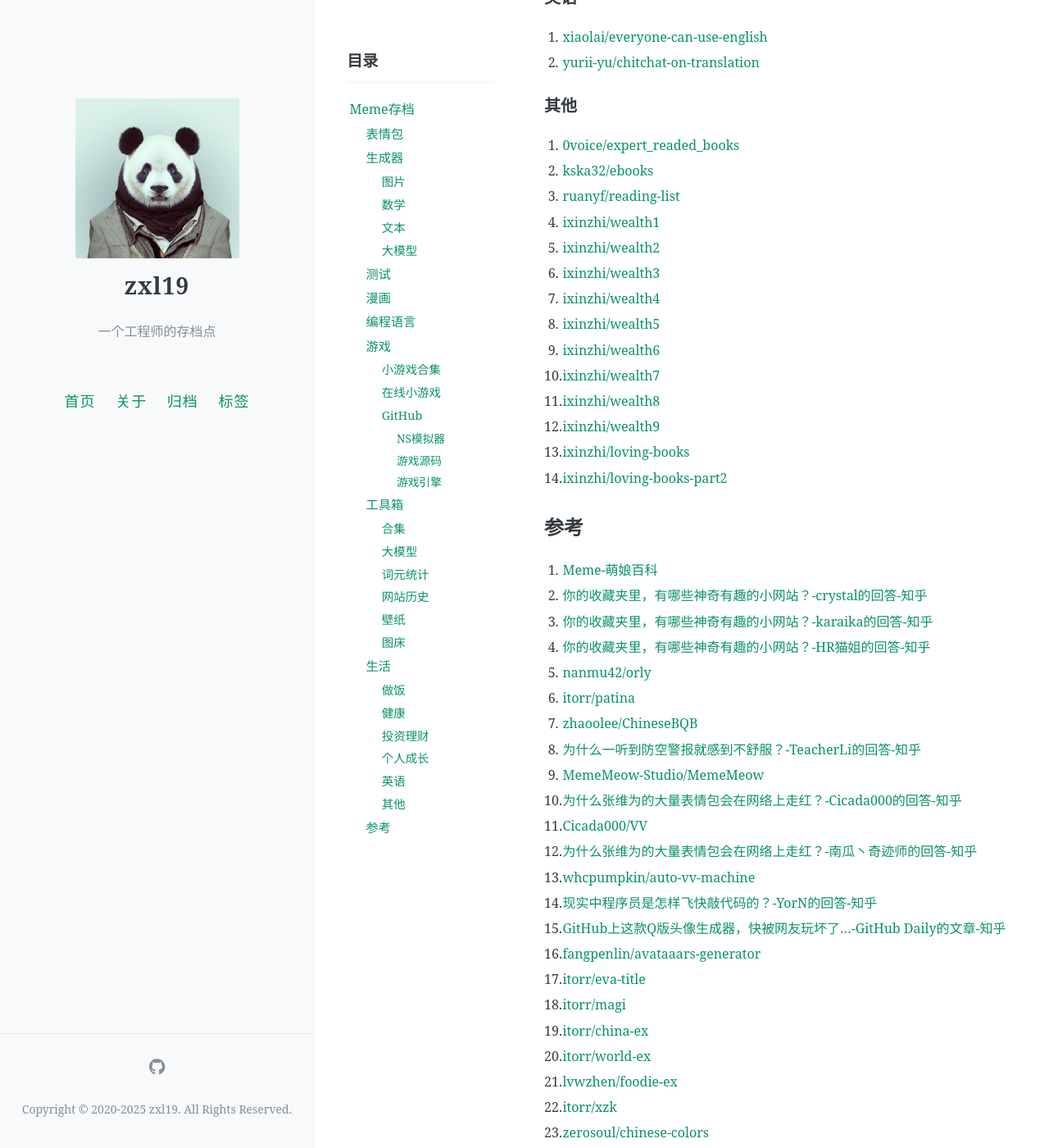
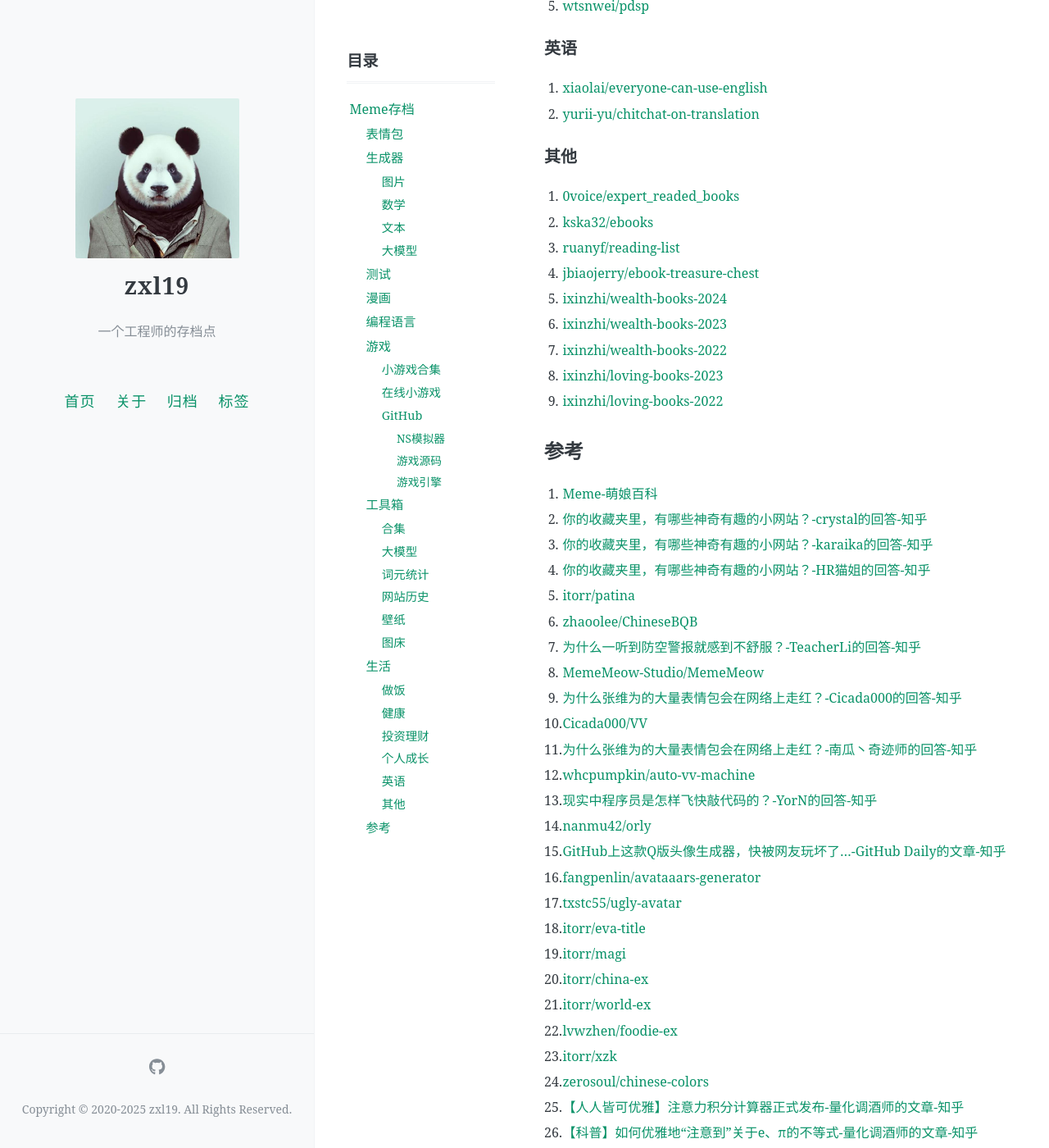
Before and after one commit to zxl19/zxl19.github.io, a Jekyll site: the page built from _posts/2020-06-08-meme-archive.md, in a window 1280 px wide and 1400 px high, scrolled down 6637 px. Shown: the whole window at 82% size. Built offline with Jekyll 4.4.1, drawn with Linux system fonts in a browser that asks for light colours; comment, search, counter and statistics services are not loaded; some of the changed text lies outside the part shown.

Commit message:
Update Posts modified:   _posts/2020-06-08-meme-archive.md modified:   _posts/2021-05-22-cpp-material.md modified:   _posts/2021-05-25-slam-tool.md modified:   _posts/2021-06-01-cpp-library.md modified:   _posts/2021-06-15-ai-material.md modified:   _posts/2021-10-11-terminal-tool.md

```diff
--- a/_posts/2020-06-08-meme-archive.md
+++ b/_posts/2020-06-08-meme-archive.md
@@ -33,14 +33,16 @@ Meme这个词最初源自英国著名科学家理查德·道金斯所著的《
 2. [维基百科转参考文献](https://m-journal.org)
 3. [狗屁不通文章生成器](https://suulnnka.github.io/BullshitGenerator/index.html)
 4. [Avataaars Generator](https://getavataaars.com)
-5. [福音战士标题生成器](https://lab.magiconch.com/eva-title/)
-6. [MAGI System](https://lab.magiconch.com/magi/)
-7. [中国制霸生成器](https://lab.magiconch.com/china-ex/)
-8. [全球制霸生成器](https://lab.magiconch.com/world-ex/)
-9. [吃货制霸生成器](https://food.lvwzhen.com/)
-10. [斜着看生成器](https://lab.magiconch.com/xzk/)
-11. [绯红-中国传统颜色手册](https://colors.ichuantong.cn)
-12. [Linify](http://linify.me)
+5. [Ugly Avatar](https://www.ugly-avatar.com)
+6. [Ugly Avatar](https://txstc55.github.io/ugly-avatar/)
+7. [福音战士标题生成器](https://lab.magiconch.com/eva-title/)
+8. [MAGI System](https://lab.magiconch.com/magi/)
+9. [中国制霸生成器](https://lab.magiconch.com/china-ex/)
+10. [全球制霸生成器](https://lab.magiconch.com/world-ex/)
+11. [吃货制霸生成器](https://food.lvwzhen.com/)
+12. [斜着看生成器](https://lab.magiconch.com/xzk/)
+13. [绯红-中国传统颜色手册](https://colors.ichuantong.cn)
+14. [Linify](http://linify.me)
 
 ### 数学
 
@@ -242,17 +244,12 @@ Meme这个词最初源自英国著名科学家理查德·道金斯所著的《
 1. [0voice/expert_readed_books](https://github.com/0voice/expert_readed_books)
 2. [kska32/ebooks](https://github.com/kska32/ebooks)
 3. [ruanyf/reading-list](https://github.com/ruanyf/reading-list)
-4. [ixinzhi/wealth1](https://github.com/ixinzhi/wealth1)
-5. [ixinzhi/wealth2](https://github.com/ixinzhi/wealth2)
-6. [ixinzhi/wealth3](https://github.com/ixinzhi/wealth3)
-7. [ixinzhi/wealth4](https://github.com/ixinzhi/wealth4)
-8. [ixinzhi/wealth5](https://github.com/ixinzhi/wealth5)
-9. [ixinzhi/wealth6](https://github.com/ixinzhi/wealth6)
-10. [ixinzhi/wealth7](https://github.com/ixinzhi/wealth7)
-11. [ixinzhi/wealth8](https://github.com/ixinzhi/wealth8)
-12. [ixinzhi/wealth9](https://github.com/ixinzhi/wealth9)
-13. [ixinzhi/loving-books](https://github.com/ixinzhi/loving-books)
-14. [ixinzhi/loving-books-part2](https://github.com/ixinzhi/loving-books-part2)
+4. [jbiaojerry/ebook-treasure-chest](https://github.com/jbiaojerry/ebook-treasure-chest)
+5. [ixinzhi/wealth-books-2024](https://github.com/ixinzhi/wealth-books-2024)
+6. [ixinzhi/wealth-books-2023](https://github.com/ixinzhi/wealth-books-2023)
+7. [ixinzhi/wealth-books-2022](https://github.com/ixinzhi/wealth-books-2022)
+8. [ixinzhi/loving-books-2023](https://github.com/ixinzhi/loving-books-2023)
+9. [ixinzhi/loving-books-2022](https://github.com/ixinzhi/loving-books-2022)
 
 ## 参考
 
@@ -260,43 +257,44 @@ Meme这个词最初源自英国著名科学家理查德·道金斯所著的《
 2. [你的收藏夹里，有哪些神奇有趣的小网站？-crystal的回答-知乎](https://www.zhihu.com/question/374997641/answer/3493997259)
 3. [你的收藏夹里，有哪些神奇有趣的小网站？-karaika的回答-知乎](https://www.zhihu.com/question/374997641/answer/55386742968)
 4. [你的收藏夹里，有哪些神奇有趣的小网站？-HR猫姐的回答-知乎](https://www.zhihu.com/question/374997641/answer/2435153242)
-5. [nanmu42/orly](https://github.com/nanmu42/orly)
-6. [itorr/patina](https://github.com/itorr/patina)
-7. [zhaoolee/ChineseBQB](https://github.com/zhaoolee/ChineseBQB)
-8. [为什么一听到防空警报就感到不舒服？-TeacherLi的回答-知乎](https://www.zhihu.com/question/32193703/answer/102408152458)
-9. [MemeMeow-Studio/MemeMeow](https://github.com/MemeMeow-Studio/MemeMeow)
-10. [为什么张维为的大量表情包会在网络上走红？-Cicada000的回答-知乎](https://www.zhihu.com/question/656505859/answer/91460193547)
-11. [Cicada000/VV](https://github.com/Cicada000/VV)
-12. [为什么张维为的大量表情包会在网络上走红？-南瓜丶奇迹师的回答-知乎](https://www.zhihu.com/question/656505859/answer/104916914271)
-13. [whcpumpkin/auto-vv-machine](https://github.com/whcpumpkin/auto-vv-machine)
-14. [现实中程序员是怎样飞快敲代码的？-YorN的回答-知乎](https://www.zhihu.com/question/344204034/answer/1268064267)
+5. [itorr/patina](https://github.com/itorr/patina)
+6. [zhaoolee/ChineseBQB](https://github.com/zhaoolee/ChineseBQB)
+7. [为什么一听到防空警报就感到不舒服？-TeacherLi的回答-知乎](https://www.zhihu.com/question/32193703/answer/102408152458)
+8. [MemeMeow-Studio/MemeMeow](https://github.com/MemeMeow-Studio/MemeMeow)
+9. [为什么张维为的大量表情包会在网络上走红？-Cicada000的回答-知乎](https://www.zhihu.com/question/656505859/answer/91460193547)
+10. [Cicada000/VV](https://github.com/Cicada000/VV)
+11. [为什么张维为的大量表情包会在网络上走红？-南瓜丶奇迹师的回答-知乎](https://www.zhihu.com/question/656505859/answer/104916914271)
+12. [whcpumpkin/auto-vv-machine](https://github.com/whcpumpkin/auto-vv-machine)
+13. [现实中程序员是怎样飞快敲代码的？-YorN的回答-知乎](https://www.zhihu.com/question/344204034/answer/1268064267)
+14. [nanmu42/orly](https://github.com/nanmu42/orly)
 15. [GitHub上这款Q版头像生成器，快被网友玩坏了...-GitHub Daily的文章-知乎](https://zhuanlan.zhihu.com/p/450978590)
 16. [fangpenlin/avataaars-generator](https://github.com/fangpenlin/avataaars-generator)
-17. [itorr/eva-title](https://github.com/itorr/eva-title)
-18. [itorr/magi](https://github.com/itorr/magi)
-19. [itorr/china-ex](https://github.com/itorr/china-ex)
-20. [itorr/world-ex](https://github.com/itorr/world-ex)
-21. [lvwzhen/foodie-ex](https://github.com/lvwzhen/foodie-ex)
-22. [itorr/xzk](https://github.com/itorr/xzk)
-23. [zerosoul/chinese-colors](https://github.com/zerosoul/chinese-colors)
-24. [【人人皆可优雅】注意力积分计算器正式发布-量化调酒师的文章-知乎](https://zhuanlan.zhihu.com/p/20960679909)
-25. [【科普】如何优雅地“注意到”关于e、π的不等式-量化调酒师的文章-知乎](https://zhuanlan.zhihu.com/p/669285539)
-26. [Ideosorter/ideosorter.github.io](https://github.com/Ideosorter/ideosorter.github.io)
-27. [LeftValues/leftvalues.github.io](https://github.com/LeftValues/leftvalues.github.io)
-28. [rightvaluestest/rightvaluestest.github.io](https://github.com/rightvaluestest/rightvaluestest.github.io)
-29. [一个独特的简历生成器，在GitHub开源了！-GitHub Daily的文章-知乎](https://zhuanlan.zhihu.com/p/504859666)
-30. [噫吁嚱！文言文亦能编程！此诚年度最骚语言也-量子位的文章-知乎](https://zhuanlan.zhihu.com/p/97985273)
-31. [你以为文言编程只是闹着玩？三个月后，人家IDE、教程、包管理器都有了-机器之心的文章-知乎](https://zhuanlan.zhihu.com/p/112650761)
-32. [Brainfuck-Wikipedia](https://en.wikipedia.org/wiki/Brainfuck)
-33. [童年圆梦合集！100款经典游戏全通关解说！【B站独播】-bilibili](https://www.bilibili.com/video/BV15u4y1M78g)
-34. [很适合上班时间打开的8个摸鱼必备网站，千万别让领导看到！-bilibili](https://www.bilibili.com/video/BV16u411d7N3)
-35. [为什么面对读博大家都那么悲观？-温酒煮咖啡的回答-知乎](https://www.zhihu.com/question/439204161/answer/3107116546)
-36. [红警代码竟然在GitHub上开源了！！！-GitHub Daily的文章-知乎](https://zhuanlan.zhihu.com/p/146383298)
-37. [js13kGames](https://js13kgames.com)
-38. [js13kGames 2022 winners](https://github.blog/2022-10-06-js13k-2022-winners/)
-39. [CorentinTh/it-tools](https://github.com/CorentinTh/it-tools)
-40. [未来已来？国内11家AI大模型盘点（附体验网址）-CSDN博客](https://blog.csdn.net/qq_51646682/article/details/136905451)
-41. [如何分析大型C++项目？-迷宫守望者的回答-知乎](https://www.zhihu.com/question/531050207/answer/3356560375)
-42. [很赞的两个高清壁纸网站：wallroom和wallhaven-帅小科的文章-知乎](https://zhuanlan.zhihu.com/p/376579457)
-43. [Ubuntu设置双屏显示长壁纸-码农家园](https://www.codenong.com/cs109695249/)
-44. [要命！《程序员延寿指南》火爆GitHub，日涨1500+星，跟着码农干多活20年-量子位的文章-知乎](https://zhuanlan.zhihu.com/p/502393797)
+17. [txstc55/ugly-avatar](https://github.com/txstc55/ugly-avatar)
+18. [itorr/eva-title](https://github.com/itorr/eva-title)
+19. [itorr/magi](https://github.com/itorr/magi)
+20. [itorr/china-ex](https://github.com/itorr/china-ex)
+21. [itorr/world-ex](https://github.com/itorr/world-ex)
+22. [lvwzhen/foodie-ex](https://github.com/lvwzhen/foodie-ex)
+23. [itorr/xzk](https://github.com/itorr/xzk)
+24. [zerosoul/chinese-colors](https://github.com/zerosoul/chinese-colors)
+25. [【人人皆可优雅】注意力积分计算器正式发布-量化调酒师的文章-知乎](https://zhuanlan.zhihu.com/p/20960679909)
+26. [【科普】如何优雅地“注意到”关于e、π的不等式-量化调酒师的文章-知乎](https://zhuanlan.zhihu.com/p/669285539)
+27. [Ideosorter/ideosorter.github.io](https://github.com/Ideosorter/ideosorter.github.io)
+28. [LeftValues/leftvalues.github.io](https://github.com/LeftValues/leftvalues.github.io)
+29. [rightvaluestest/rightvaluestest.github.io](https://github.com/rightvaluestest/rightvaluestest.github.io)
+30. [一个独特的简历生成器，在GitHub开源了！-GitHub Daily的文章-知乎](https://zhuanlan.zhihu.com/p/504859666)
+31. [噫吁嚱！文言文亦能编程！此诚年度最骚语言也-量子位的文章-知乎](https://zhuanlan.zhihu.com/p/97985273)
+32. [你以为文言编程只是闹着玩？三个月后，人家IDE、教程、包管理器都有了-机器之心的文章-知乎](https://zhuanlan.zhihu.com/p/112650761)
+33. [Brainfuck-Wikipedia](https://en.wikipedia.org/wiki/Brainfuck)
+34. [童年圆梦合集！100款经典游戏全通关解说！【B站独播】-bilibili](https://www.bilibili.com/video/BV15u4y1M78g)
+35. [很适合上班时间打开的8个摸鱼必备网站，千万别让领导看到！-bilibili](https://www.bilibili.com/video/BV16u411d7N3)
+36. [为什么面对读博大家都那么悲观？-温酒煮咖啡的回答-知乎](https://www.zhihu.com/question/439204161/answer/3107116546)
+37. [红警代码竟然在GitHub上开源了！！！-GitHub Daily的文章-知乎](https://zhuanlan.zhihu.com/p/146383298)
+38. [js13kGames](https://js13kgames.com)
+39. [js13kGames 2022 winners](https://github.blog/2022-10-06-js13k-2022-winners/)
+40. [CorentinTh/it-tools](https://github.com/CorentinTh/it-tools)
+41. [未来已来？国内11家AI大模型盘点（附体验网址）-CSDN博客](https://blog.csdn.net/qq_51646682/article/details/136905451)
+42. [如何分析大型C++项目？-迷宫守望者的回答-知乎](https://www.zhihu.com/question/531050207/answer/3356560375)
+43. [很赞的两个高清壁纸网站：wallroom和wallhaven-帅小科的文章-知乎](https://zhuanlan.zhihu.com/p/376579457)
+44. [Ubuntu设置双屏显示长壁纸-码农家园](https://www.codenong.com/cs109695249/)
+45. [要命！《程序员延寿指南》火爆GitHub，日涨1500+星，跟着码农干多活20年-量子位的文章-知乎](https://zhuanlan.zhihu.com/p/502393797)
```
Also changed, not shown: _posts/2021-05-22-cpp-material.md (+16 -8 lines), _posts/2021-05-25-slam-tool.md (+7 -6 lines), _posts/2021-06-01-cpp-library.md (+31 -25 lines), _posts/2021-06-15-ai-material.md (+4 -3 lines), _posts/2021-10-11-terminal-tool.md (+6 -4 lines).
